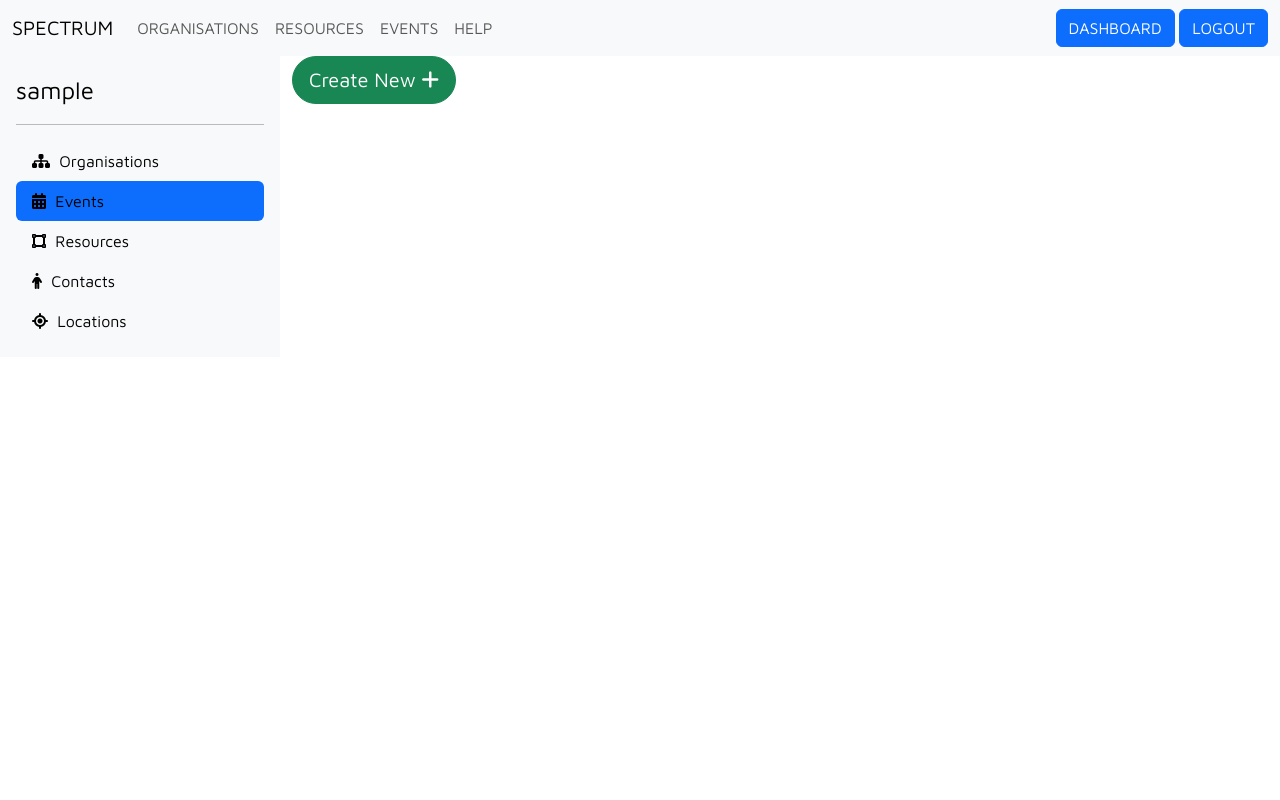
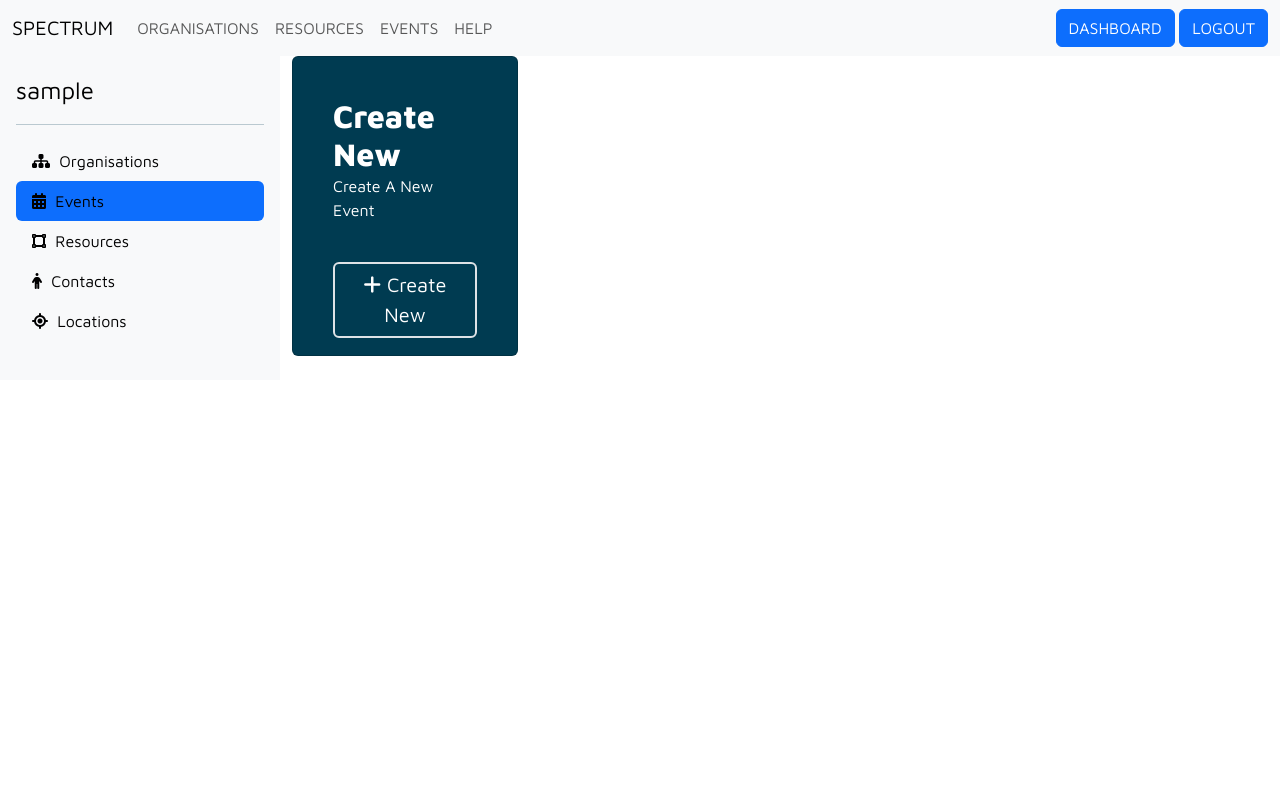
Before and after one commit to nmunro/spectrum, a Django app: page /dashboard/events/ in a window 1280 px wide. Run offline with Django 4.2, Linux system fonts and the light colour scheme; the visitor is signed in with stand-in values (Sample User, id 1); data that the repository does not hold is empty; parts of the project's set-up code (start-up, migrations or seed data) failed here and were passed over; some libraries are stand-ins or nearby versions.

Commit message:
colour changed,design changed to old

```diff
--- a/info/static/info/css/global.css
+++ b/info/static/info/css/global.css
@@ -2,18 +2,17 @@
 
 
 :root {
-  --primary-blue: lightseagreen;
+  --primary-blue: #003b51;
   --secondary-blue: #007195;
-  --primary-red:salmon;
-  --secondary-red: lemonchiffon;
+  --primary-red: #C91A37;
+  --secondary-red: #C10018;
   --black: #000000;
   --white: #FFFFFF;
 }
 
 body {
   font-family: 'Maven Pro', sans-serif;
-  color: var(--black);
-
+  color: var(--primary-blue);
 }
 
 .breadcrumb, .breadcrumb a{
--- a/info/templates/info/event_list.html
+++ b/info/templates/info/event_list.html
@@ -1,20 +1,33 @@
+
 {% extends "dashboard_base.html" %}
 {% load static %}
 {% load crispy_forms_tags %}
+
 {% block stylesheets %}
     <link rel="stylesheet" href="{% static 'info/css/sidebar.css' %}">
 {% endblock %}
+
 {% block events-class %}active{% endblock %}
+
 {% block dashboard_content %}
-<a href="{% url 'info:new_dashboard_event' %}">
-  <button class="btn btn-success btn-lg rounded-pill"> Create New
-   <i class="fa fa-plus"></i>
- </button>
- </a>
-<div class="row m-3">
+<div class="row">
+  <div class="col-md-6 col-lg-4 col-xl-3 mb-4">
+    <div  style = "height: 300px" class = "card  p-2 p-md-4 card-primary text-white">
+      <div class="card-body bg-transparent border border-0">
+        <h5 class="event-title fs-2 fw-bold m-0 p-0">Create New</h5>
+        <p>Create A New Event</p>
+      </div>
+      <div class="card-footer bg-transparent border border-0 d-flex flex-row justify-content-between align-items-center">
+        <div class="event-button">
+          <a href="{% url 'info:new_dashboard_event' %}" class="btn text-white fs-5 border border-2 px-2 m-0"><i class="fa fa-plus"></i> Create New</a>
+        </div>
+      </div>
+    </div>
+  </div>
+
 {% for event in events %}
-  <div class="col-md-6">
-    <div style="height: 350px;"  class="card  overflow-auto shadow  p-2 p-md-4 {% cycle 'card-secondary' 'card-primary' %} text-white">
+  <div class="col-md-6 col-lg-4 col-xl-3 mb-4">
+    <div   style = "height: 300px"  class="card overflow-auto p-2 p-md-4 {% cycle 'card-secondary' 'card-primary' %} text-white">
       <div class="card-body">
         <h5 class="event-title fs-2 fw-bold m-0 p-0">{{ event.event_name }}</h5>
         <p>{{ event.description }}</p>
@@ -30,4 +43,5 @@
   </div>
 {% endfor %}
 </div>
+
 {% endblock %}
--- a/info/templates/info/events.html
+++ b/info/templates/info/events.html
@@ -19,7 +19,7 @@
   <h1 class="page-title text-uppercase fw-bold">Events</h1>
   <div class="row">
     {% for event in events %}
-      <div class="col-md-4">
+      <div class="col-md-4 mb-4">
         <div  class="card h-100 p-2  p-md-4 {% cycle 'card-primary' 'card-secondary' %} text-white">
           <div class="card-header bg-transparent border border-0">
             <p class="event-month text-uppercase fw-medium m-0 p-0">{{ event.start_date_time|date:"M - Y" }}</p>
--- a/info/templates/info/resource_confirm_delete.html
+++ b/info/templates/info/resource_confirm_delete.html
@@ -4,7 +4,11 @@
 {% block stylesheets %}
     <link rel="stylesheet" href="{% static 'info/css/sidebar.css' %}">
 {% endblock %}
+
+{% block resources-class %}active{% endblock %}
+
 {% block dashboard_content %}
+
 <div class="row px-5">
   <div class="col">
     <form method="post">{% csrf_token %}
--- a/spectrum/templates/base.html
+++ b/spectrum/templates/base.html
@@ -15,7 +15,6 @@
     <link rel="stylesheet" href="{% static 'info/css/global.css' %}">
     <link rel="stylesheet" href="{% static 'info/css/events.css' %}">
     <script src="https://kit.fontawesome.com/0b4fbfd8b7.js" crossorigin="anonymous"></script>
-
     {% block stylesheets %}{% endblock %}
   </head>
 
```
Also changed, not shown: info/templates/info/event_detail.html (+19 -4 lines), info/templates/info/event_form.html (+5 -36 lines).
